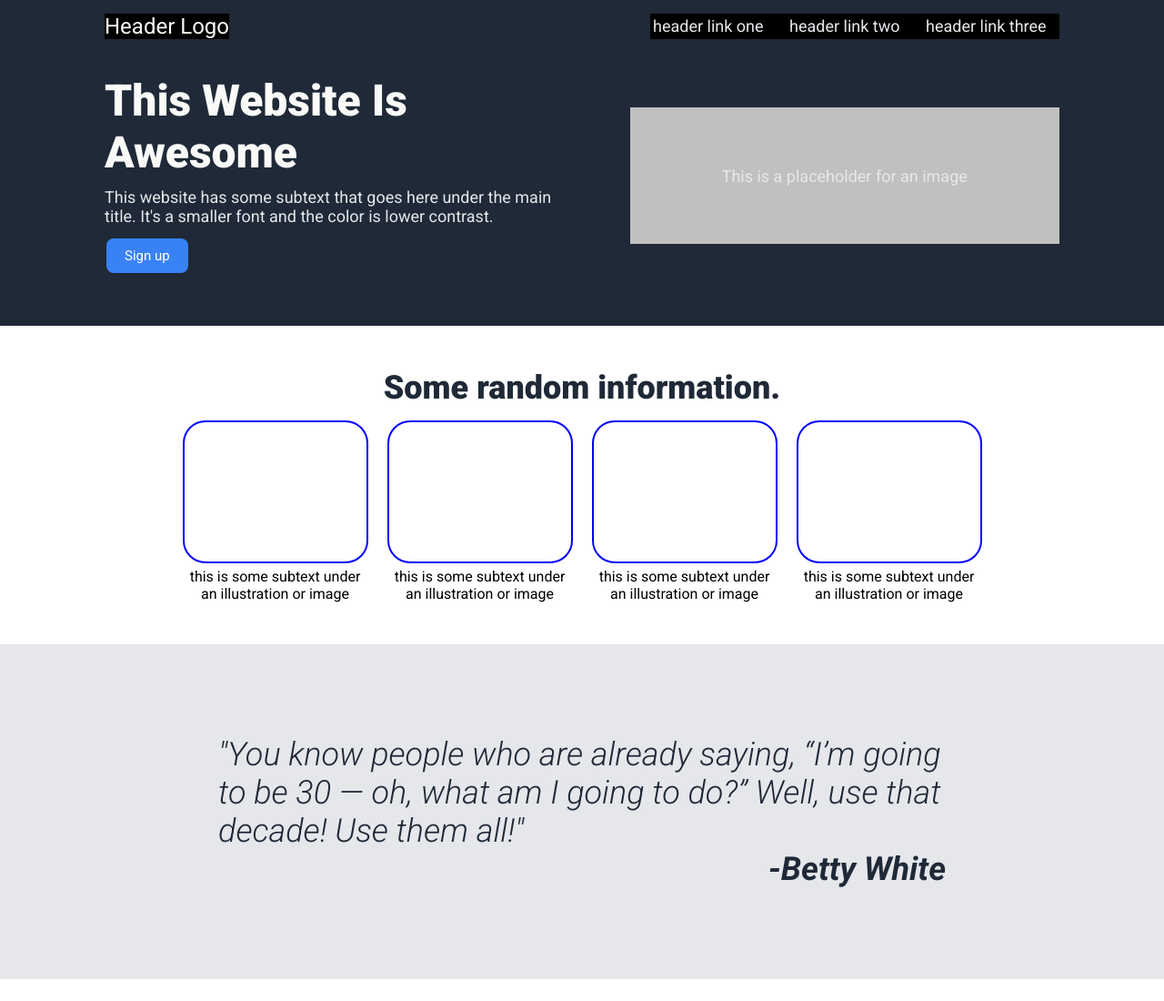
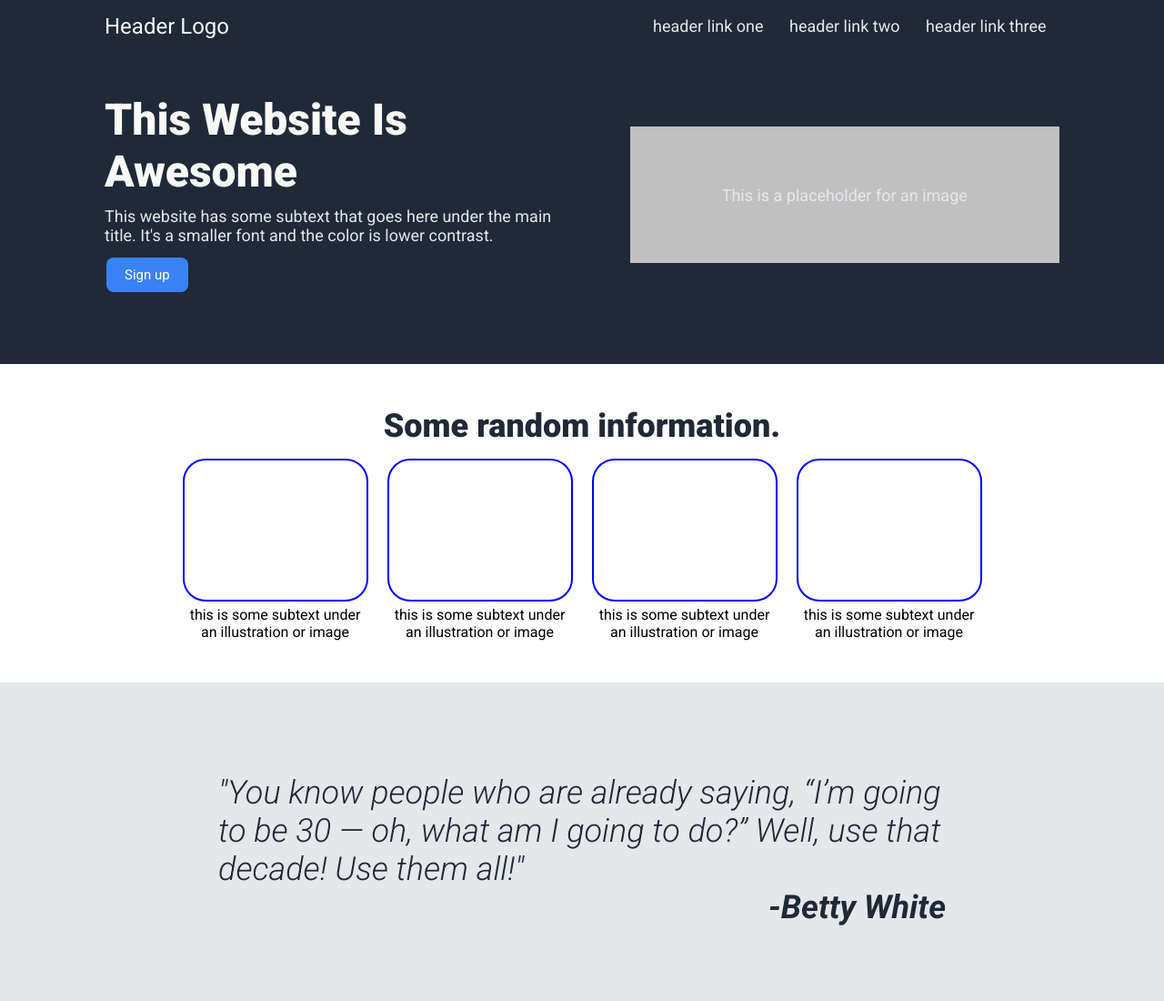
Before and after one commit to gonzalezgabriel3/landing-page, a plain HTML site: page index.html in a window 1280 px wide. Shown: the top 1100 px of the page at 91% size. Drawn offline with Linux system fonts and the light colour scheme; a web font is replaced by a local one.

Commit message:
Add Finished Code
Solved Overflow Problem on Header By Adding Missing display: flex; and proper alignments

```diff
--- a/style.css
+++ b/style.css
@@ -10,9 +10,9 @@
 .header-wrapper{
     background-color: #1f2937;
     /* width: 100%; */
-
+    display: flex;
     padding: 15px 115px;
-    align-items: center;
+    align-items: space-between;
     flex-direction: column;
     color: white;
     justify-content: space-between;
@@ -22,12 +22,13 @@
     display: flex;
     justify-content: space-between;
 
+
 }
 
 .header-logo {
     font-size: 24px;
     color: #f9faf8;
-    background-color: black;
+
 
 }
 
@@ -35,8 +36,8 @@ ul {
     list-style-type: none;
     display: flex;
     width: 450px;
-    background-color: black;
 }
+
 
 .nav-link {
     flex: 1;
@@ -52,9 +53,9 @@ ul {
     display: flex;
     flex: 2;
     flex-wrap: wrap;
-    /* padding: 35px 60px; */
-    /* padding: 0 30px; */
-    /* gap:15px; */
+    padding-top: 60px;
+    padding-bottom: 60px;
+
 
 }
 
```
